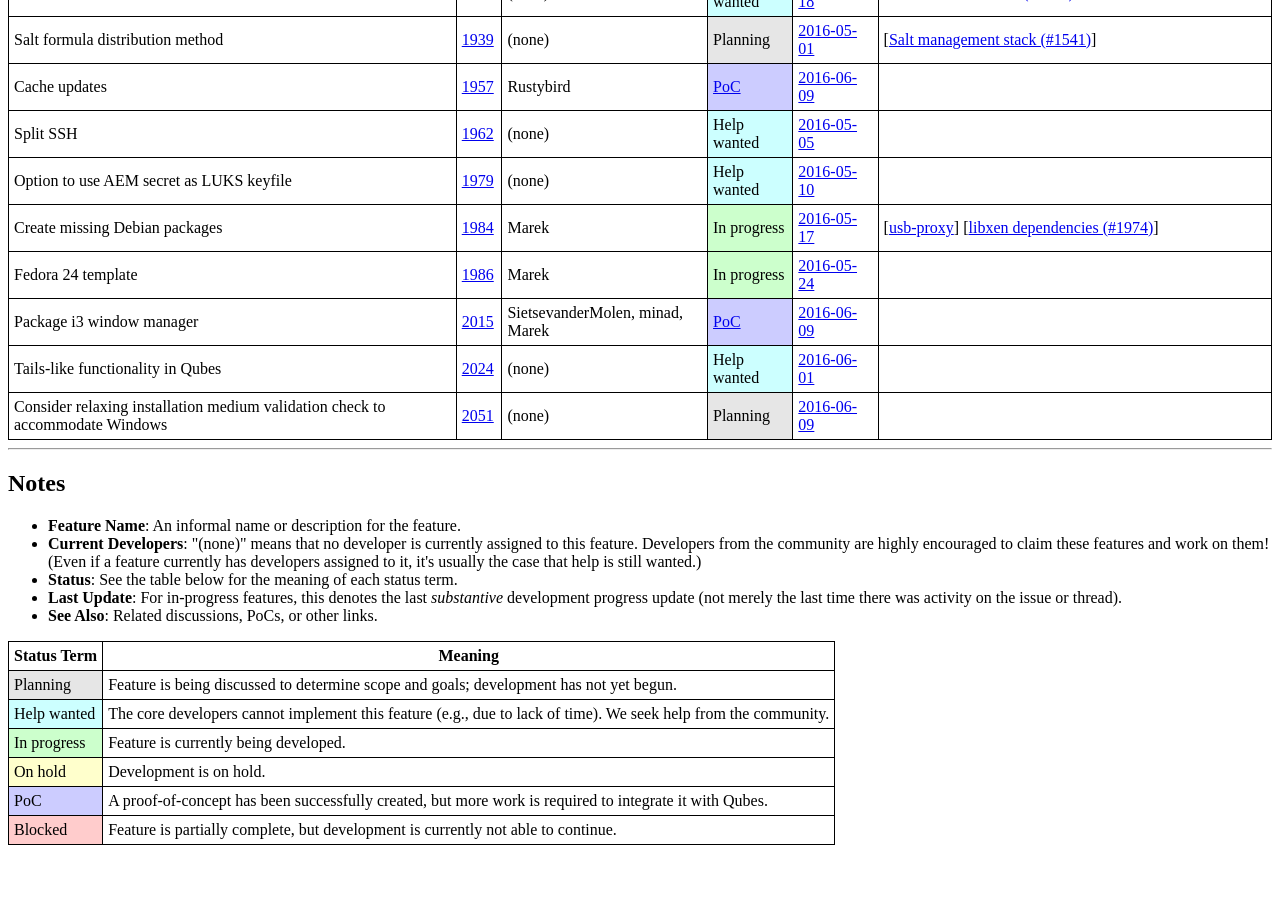
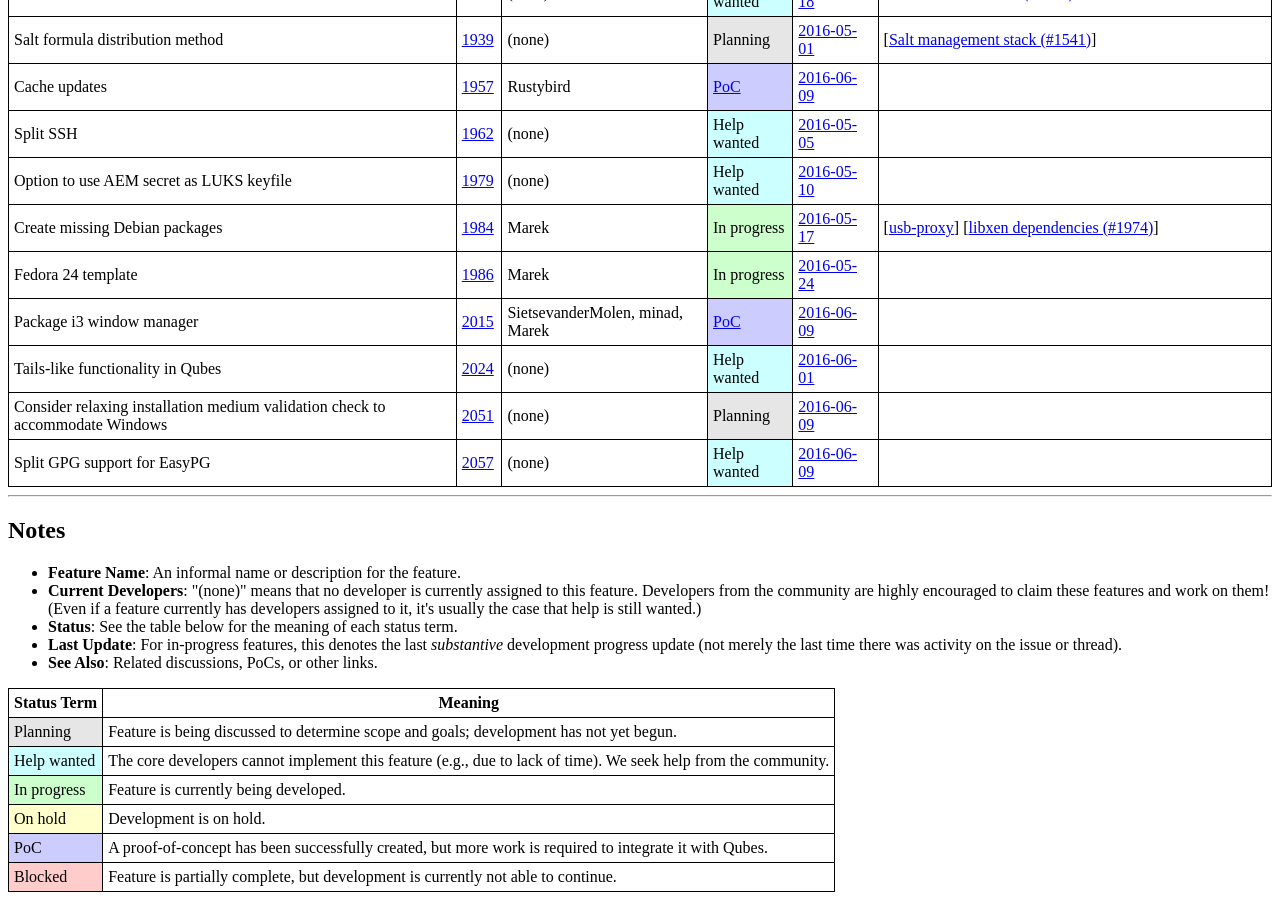
Before and after one commit to QubesOS/qubes-issues, a Jekyll site: the page built from index.md, in a window 1280 px wide and 900 px high, scrolled down 4466 px. Built offline with Jekyll 4.4.1, drawn with Linux system fonts in a browser that asks for light colours; before the commit the page ends 5319 px from its top, so only the background shows below that.

Commit message:
Track #2057

```diff
--- a/_data/features.yml
+++ b/_data/features.yml
@@ -1565,3 +1565,18 @@
     url    :
   - desc   :
     url    :
+
+- name   : Split GPG support for EasyPG
+  issue  : 2057
+  devs   :
+  status :
+    term   : Help wanted
+    url    :
+  updated:
+    date   : 2016-06-09
+    url    : https://github.com/QubesOS/qubes-issues/issues/2057#issuecomment-225016270
+  info   :
+  - desc   :
+    url    :
+  - desc   :
+    url    :
```
